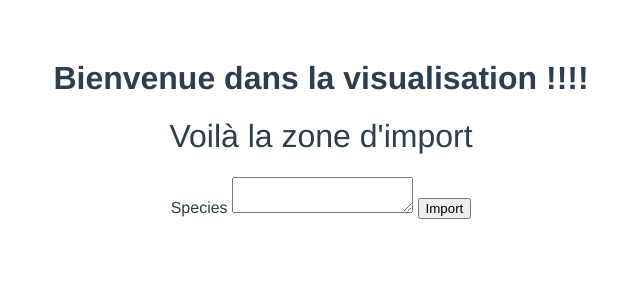
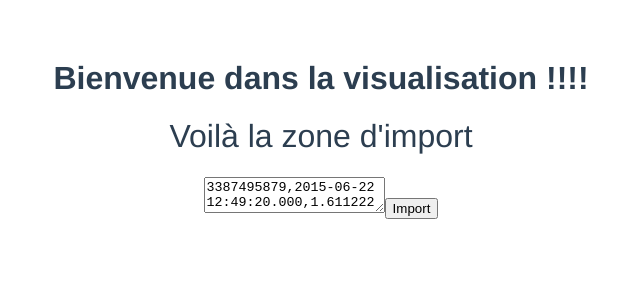
Before and after one commit to AJambon/Animal-Movement-Cleaner-Application, a Vue app in the folder Front/stage_front/: page / in a window 1280 px wide. Shown: the top 300 px of the page, without its empty margins (319-959 px from the left). Built offline with nearby package versions, Linux system fonts and the light colour scheme; what vue-resource would draw is missing.

Commit message:
add example points in html and emit event when data fetched from back to cesium component

```diff
--- a/Front/stage_front/src/components/Import/ImportData.vue
+++ b/Front/stage_front/src/components/Import/ImportData.vue
@@ -1,9 +1,14 @@
 <template>
     <div id='import'>
         <h1> Voilà la zone d'import </h1>
-            <label for="species"> Species </label>
-            <textarea id="species" v-model="species" type="text" name="species"/>
-            <button v-on:click="mysubmit"> Import </button>
+          <!--<label for="species"> Species </label>-->
+          <textarea id="species" type="text" name="species">3387495879,2015-06-22 12:49:20.000,1.611222,44.801796
+3387495880,2015-06-22 12:49:20.250,1.611224,45.801796
+3387495881,2015-06-22 12:49:20.500,1.611225,46.801796
+3387495882,2015-06-22 12:49:21.000,1.611224,47.801796
+3387495883,2015-06-22 12:49:21.250,1.611223,48.801797
+3387495884,2015-06-22 12:49:21.500,1.611232,49.801786</textarea>
+          <button v-on:click="mysubmit"> Import </button>
     </div>
 </template>
 
@@ -12,19 +17,14 @@ import Vue from 'vue'
 import VueResource from 'vue-resource'
 Vue.use(VueResource)
 export default {
-  /* data: function () {
-    return {
-      species: ''
-    }
-  }, */
   http: {
     root: 'http://localhost:6543'
   },
   methods: {
     mysubmit () {
-      var species = document.getElementById('species').value
+      var speciesfromtextarea = document.getElementById('species').value
       var formData = new FormData()
-      formData.append('geometry', species)
+      formData.append('geometry', speciesfromtextarea)
       this.$http.post('backapp',
         formData,
         {
@@ -32,8 +32,9 @@ export default {
             'Content-Type': 'multipart/form-data'
           }
         }).then((response) => {
-        this.citizens = response.data
-      }, (response) => {
+        this.$root.$emit('eventing', response.data)
+      },
+      (response) => {
         console.log('erreur', response)
       }
       )
```
